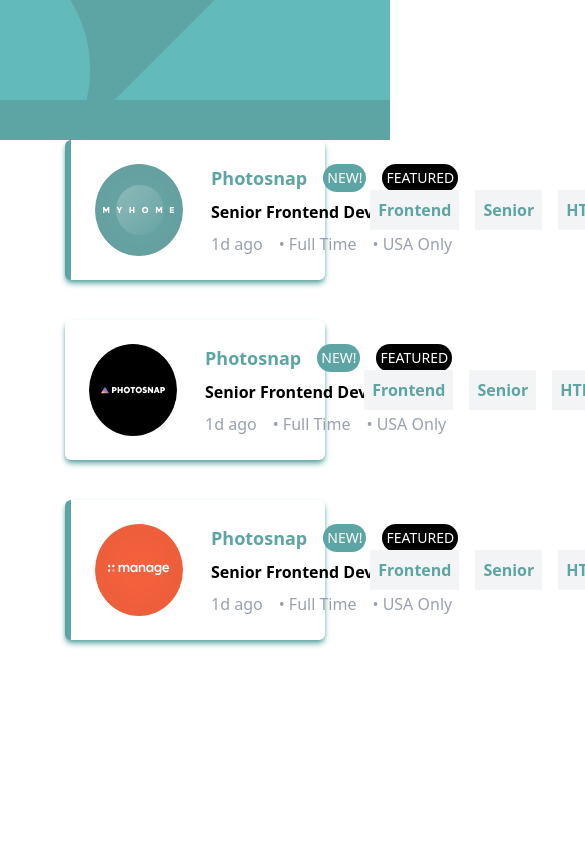
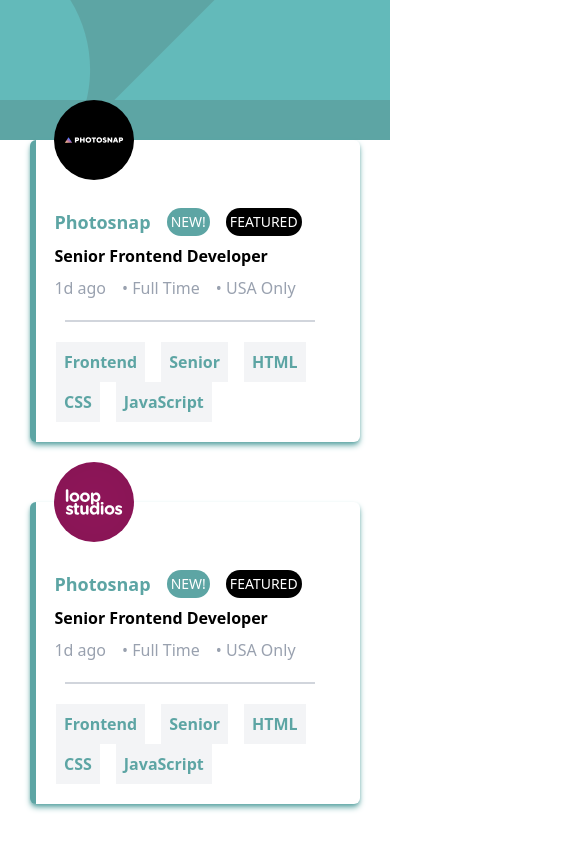
Before and after one commit to mugisha12john/static-job-listings-master-js, a website: page index.html in a window 390 px wide. Shown: the top 844 px of the page, 585 px wide, since content can reach past the window. Drawn offline with Linux system fonts and the light colour scheme.

Commit message:
feat: add responive for mobile screens

```diff
--- a/index.html
+++ b/index.html
@@ -23,13 +23,17 @@
       <!-- job cards goes here -->
       <div class="w-full bg-white">
         <section
-          class="flex justify-between mt-10 border-l-6 border-[#5da5a4] items-center w-2/3 mx-auto p-6 bg-white shadow-[#5da5a4] shadow-md rounded-md"
+          class="flex flex-col md:flex-row mx-auto w-[330px] md:justify-between mt-10 border-l-6 border-[#5da5a4] items-center md:w-2/3 md:mx-auto md:p-6 bg-white shadow-[#5da5a4] shadow-md rounded-md"
         >
-          <div class="flex space-x-7">
-            <img src="/images/myhome.svg" alt="photosnap logo" class="" />
-            <!-- more details -->
-            <div>
-              <div class="flex space-x-4">
+          <div class="flex flex-col md:flex-row space-x-7">
+            <img
+              src="/images/photosnap.svg"
+              alt="photosnap logo"
+              class="size-20 -mt-10 -ml-10 md:ml-0 md:mt-0"
+            />
+
+            <div class="-ml-10 md:ml-0">
+              <div class="flex space-x-4 mt-7 md:mt-0">
                 <p class="text-[#5da5a4] font-bold text-lg">Photosnap</p>
                 <h3
                   class="bg-[#5da5a4] text-white uppercase font-medium rounded-full text-sm p-1"
@@ -52,8 +56,8 @@
               </div>
             </div>
           </div>
-          <!-- buttons -->
-          <div class="flex space-x-4">
+          <hr class="mt-5 border w-[250px] -ml-4 border-gray-300 md:hidden" />
+          <div class="flex flex-wrap m-5 md:flex-nowrap space-x-4">
             <button class="bg-gray-100 p-2 font-semibold text-[#5da5a4]">
               Frontend
             </button>
@@ -72,13 +76,17 @@
           </div>
         </section>
         <section
-          class="flex justify-between mt-10 items-center w-2/3 mx-auto p-6 bg-white shadow-[#5da5a4] shadow-md rounded-md"
+          class="flex flex-col md:flex-row mx-auto w-[330px] md:justify-between mt-15 border-l-6 border-[#5da5a4] items-center md:w-2/3 md:mx-auto md:p-6 bg-white shadow-[#5da5a4] shadow-md rounded-md"
         >
-          <div class="flex space-x-7">
-            <img src="/images/photosnap.svg" alt="photosnap logo" class="" />
-            <!-- more details -->
-            <div>
-              <div class="flex space-x-4">
+          <div class="flex flex-col md:flex-row space-x-7">
+            <img
+              src="/images/loop-studios.svg"
+              alt="photosnap logo"
+              class="size-20 -mt-10 -ml-10 md:ml-0 md:mt-0"
+            />
+
+            <div class="-ml-10 md:ml-0">
+              <div class="flex space-x-4 mt-7 md:mt-0">
                 <p class="text-[#5da5a4] font-bold text-lg">Photosnap</p>
                 <h3
                   class="bg-[#5da5a4] text-white uppercase font-medium rounded-full text-sm p-1"
@@ -101,57 +109,8 @@
               </div>
             </div>
           </div>
-          <!-- buttons -->
-          <div class="flex space-x-4">
-            <button class="bg-gray-100 p-2 font-semibold text-[#5da5a4]">
-              Frontend
-            </button>
-            <button class="bg-gray-100 p-2 font-semibold text-[#5da5a4]">
-              Senior
-            </button>
-            <button class="bg-gray-100 p-2 font-semibold text-[#5da5a4]">
-              HTML
-            </button>
-            <button class="bg-gray-100 p-2 font-semibold text-[#5da5a4]">
-              CSS
-            </button>
-            <button class="bg-gray-100 p-2 font-semibold text-[#5da5a4]">
-              JavaScript
-            </button>
-          </div>
-        </section>
-        <section
-          class="flex justify-between mt-10 border-l-6 border-[#5da5a4] items-center w-2/3 mx-auto p-6 bg-white shadow-[#5da5a4] shadow-md rounded-md"
-        >
-          <div class="flex space-x-7">
-            <img src="/images/manage.svg" alt="photosnap logo" class="" />
-            <!-- more details -->
-            <div>
-              <div class="flex space-x-4">
-                <p class="text-[#5da5a4] font-bold text-lg">Photosnap</p>
-                <h3
-                  class="bg-[#5da5a4] text-white uppercase font-medium rounded-full text-sm p-1"
-                >
-                  new!
-                </h3>
-                <h3
-                  class="bg-black text-white uppercase font-medium rounded-full text-sm p-1"
-                >
-                  featured
-                </h3>
-              </div>
-              <h3 class="font-bold mt-2 capitalize">
-                senior frontend developer
-              </h3>
-              <div class="flex space-x-4 mt-2 text-gray-400 font-medium">
-                <p>1d ago</p>
-                <p>• Full Time</p>
-                <p>• USA Only</p>
-              </div>
-            </div>
-          </div>
-          <!-- buttons -->
-          <div class="flex space-x-4">
+          <hr class="mt-5 border w-[250px] -ml-4 border-gray-300 md:hidden" />
+          <div class="flex flex-wrap m-5 md:flex-nowrap space-x-4">
             <button class="bg-gray-100 p-2 font-semibold text-[#5da5a4]">
               Frontend
             </button>
```
Also changed, not shown: src/output.css.
